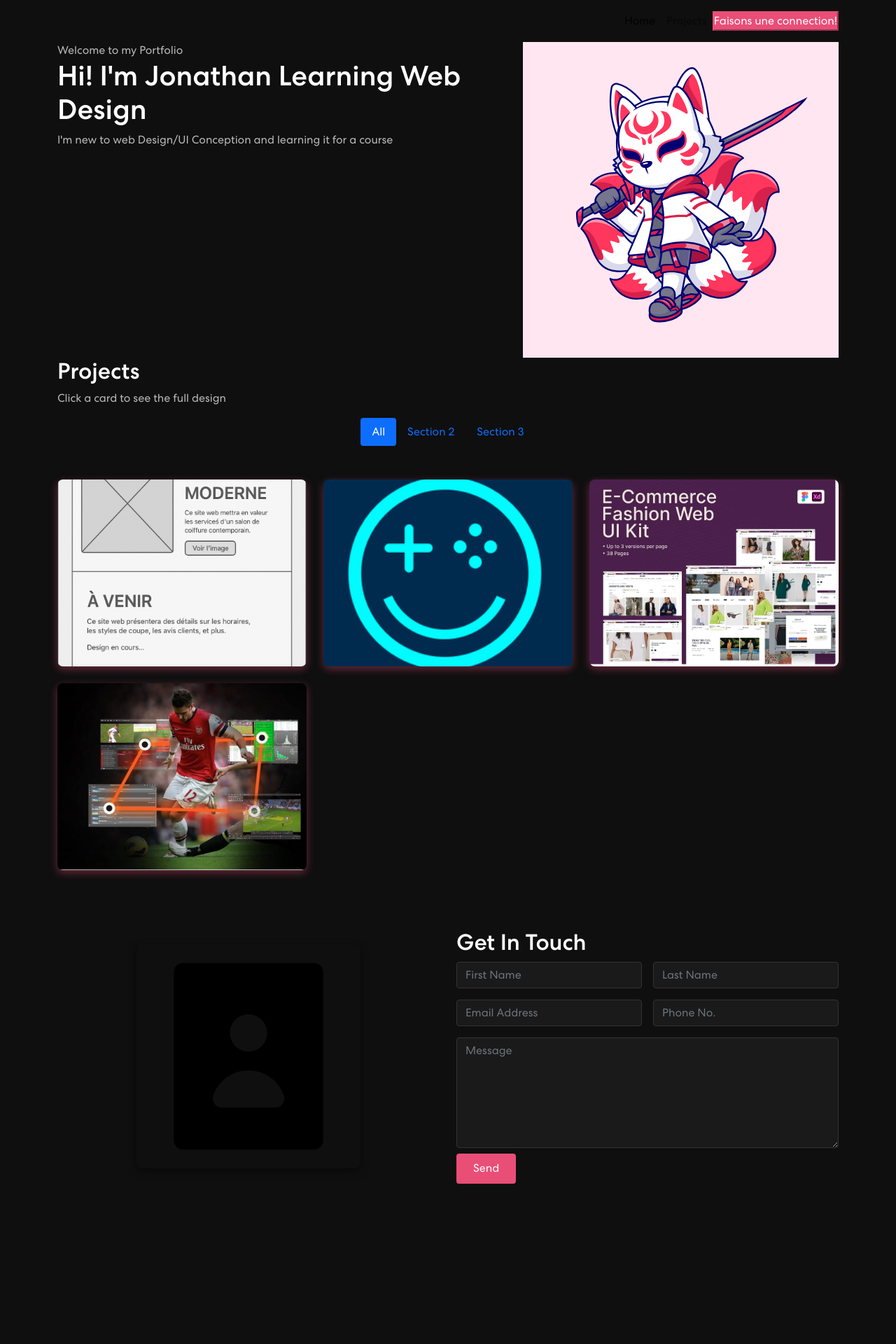
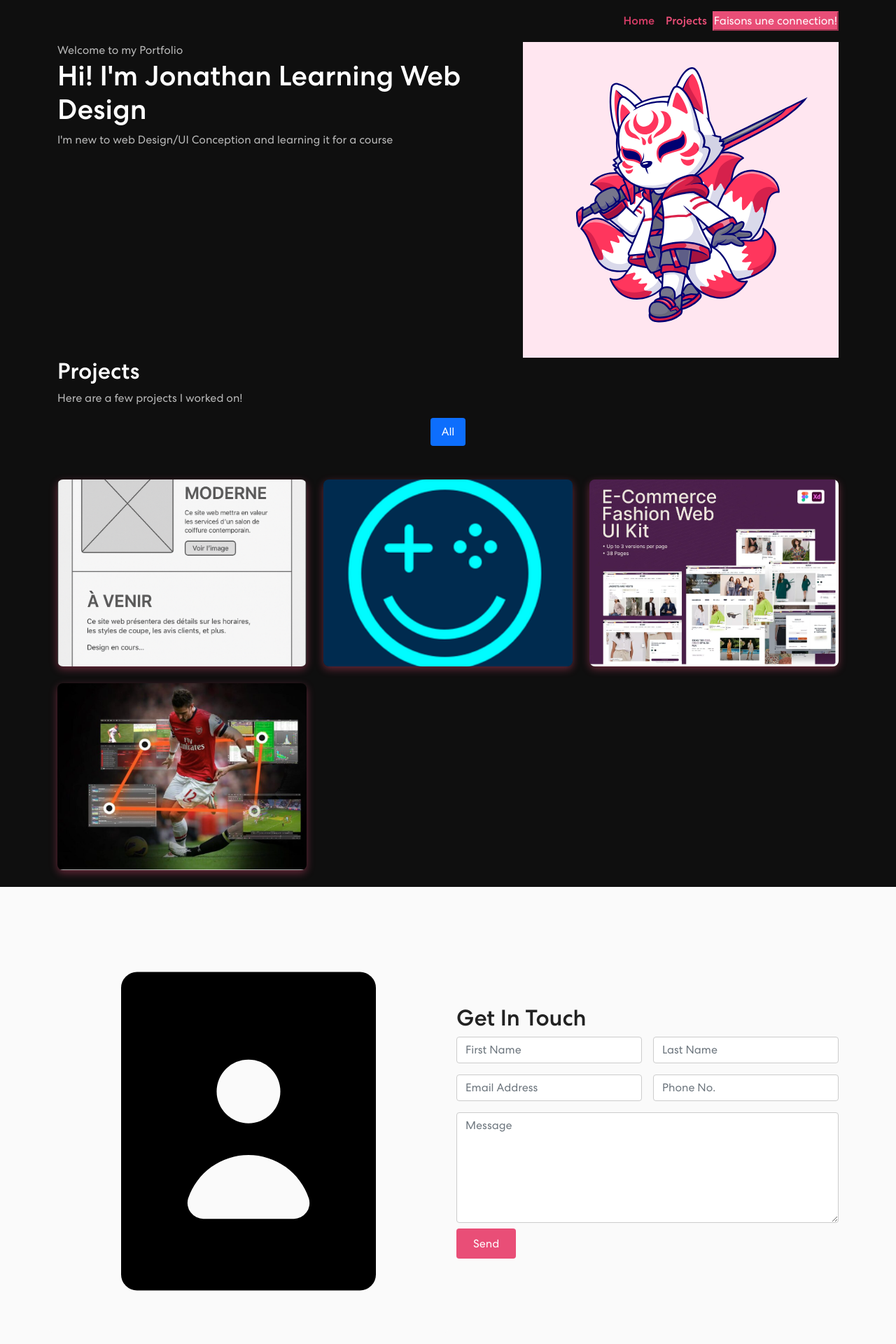
Before and after one commit to JohnD26/my-portfolio, a React (Create React App) app: page / in a window 1280 px wide. Shown: the top 1920 px of the page at 70% size. Before the commit the page ends 1767 px from the top, so only its background shows below. Built offline with nearby package versions, Linux system fonts and the light colour scheme.

Commit message:
Improving CSS

```diff
--- a/src/App.css
+++ b/src/App.css
@@ -296,8 +296,64 @@ h1, h2, h3, h4, h5, h6 {
   color:      var(--text-primary);
 }
 
+
+.navbar .navbar-link {
+  color: var(--accent) !important;
+  font-weight: 500;
+}
+
+.navbar .navbar-link:hover,
+.navbar .navbar-link.active {
+  color: var(--accent-hover) !important;
+}
+
 /* Contact image */
+:root {
+  /* new vars for the Contact section */
+  --contact-bg:    #fafafa;  /* very light grey */
+  --contact-text:  #222222;  /* dark charcoal */
+  --input-border:  #cccccc;  /* light border */
+}
+
+section.contact {
+  background-color: var(--contact-bg) !important;
+  color:            var(--contact-text) !important;
+  padding-top:      60px;    /* if you need to re-state */
+  padding-bottom:   60px;
+}
+
+/* Make sure headings and paragraphs in Contact use dark text */
+section.contact h2,
+section.contact p {
+  color: var(--contact-text);
+}
+
+/* Inputs & textarea: white background, dark text */
+.contact-form .form-control {
+  background-color: #ffffff;
+  color:            var(--contact-text);
+  border:           1px solid var(--input-border);
+}
+
+/* Button ensure text is legible */
+.contact-form .btn-primary {
+  background-color: var(--accent);
+  color:            #fff;
+  border:           none;
+}
+
+.contact-form .btn-primary:hover {
+  background-color: var(--accent-hover);
+}
+
+/* image to sit on white  */
+.contact-image {
+  background-color: var(--contact-bg);
+  padding:          1rem;
+  border-radius:    8px;
+}
+
 .contact-image img {
-  border-radius: 8px;
-  box-shadow:    0 4px 12px rgba(0,0,0,0.5);
+  max-width: 100%;
+  height:    auto;
 }
--- a/src/components/Projects.js
+++ b/src/components/Projects.js
@@ -142,13 +142,13 @@ export const Projects = () => {
               {({ isVisible }) => (
                 <div className={isVisible ? 'animate__animated animate__fadeIn' : ''}>
                   <h2>Projects</h2>
-                  <p>Click a card to see the full design</p>
+                  <p>Here are a few projects I worked on!</p>
 
                   <Tab.Container id="projects-tabs" defaultActiveKey="first">
                     <Nav variant="pills" className="nav-pills mb-5 justify-content-center">
                       <Nav.Item><Nav.Link eventKey="first">All</Nav.Link></Nav.Item>
-                      <Nav.Item><Nav.Link eventKey="second">Section 2</Nav.Link></Nav.Item>
-                      <Nav.Item><Nav.Link eventKey="third">Section 3</Nav.Link></Nav.Item>
+                      {/* <Nav.Item><Nav.Link eventKey="second">Section 2</Nav.Link></Nav.Item>
+                      <Nav.Item><Nav.Link eventKey="third">Section 3</Nav.Link></Nav.Item> */}
                     </Nav>
 
                     <Tab.Content
```
